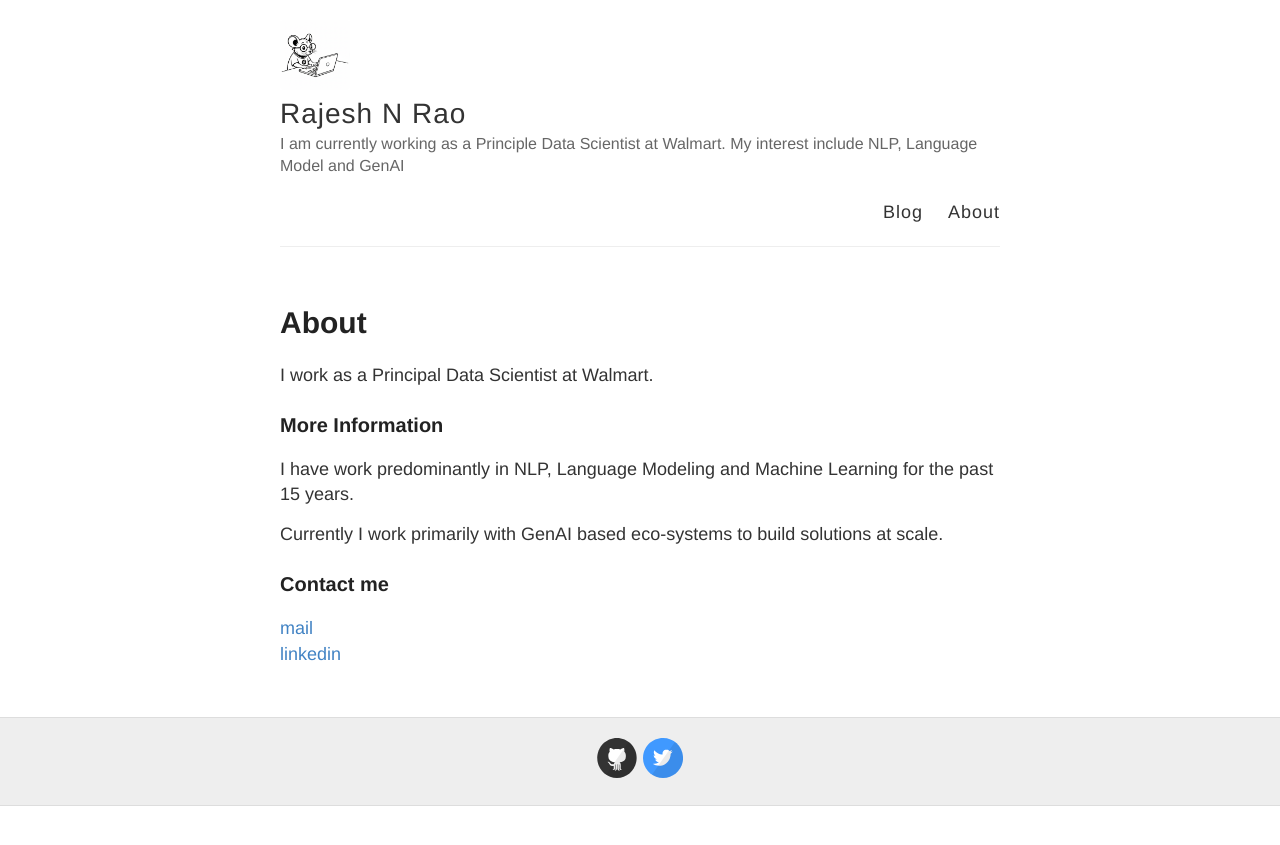
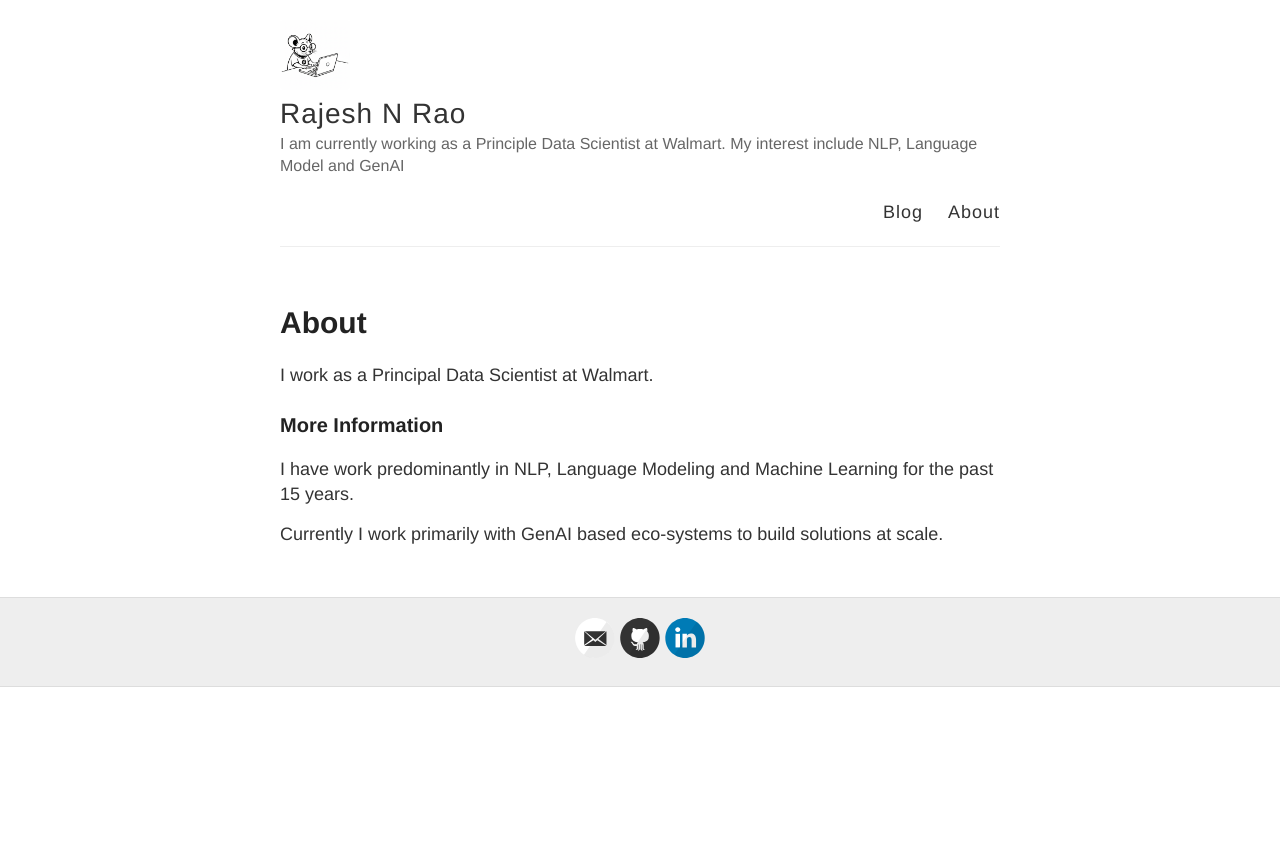
Before and after one commit to rnr415/rnr415.github.io, a Jekyll site: the page built from about.md, in a window 1280 px wide. Shown: the top 845 px of the page. Built offline with Jekyll 4.4.1, drawn with Linux system fonts in a browser that asks for light colours; part of the change alters nothing that is shown.

Commit message:
Updated contact details

```diff
--- a/_config.yml
+++ b/_config.yml
@@ -18,15 +18,15 @@ avatar: https://raw.githubusercontent.com/rnr415/rnr415.github.io/refs/heads/mai
 # Includes an icon in the footer for each username you enter
 footer-links:
   dribbble:
-  email:
+  email: rnr415@gmail.com
   facebook:
   flickr:
-  github: barryclark/jekyll-now
+  github: rnr415
   instagram:
-  linkedin:
+  linkedin: in/rajeshnrao
   pinterest:
   rss: # just type anything here for a working RSS icon
-  twitter: jekyllrb
+  twitter:
   stackoverflow: # your stackoverflow profile, e.g. "users/50476/bart-kiers"
   youtube: # channel/<your_long_string> or user/<user-name>
   googleplus: # anything in your profile username that comes after plus.google.com/
--- a/about.md
+++ b/about.md
@@ -11,8 +11,3 @@ I work as a Principal Data Scientist at Walmart.
 I have work predominantly in NLP, Language Modeling and Machine Learning for the past 15 years.
 
 Currently I work primarily with GenAI based eco-systems to build solutions at scale.
-
-### Contact me
-
-[mail](mailto:rnr415@gmail.com) <br />
-[linkedin](https://www.linkedin.com/in/nrajeshrao/)
```
